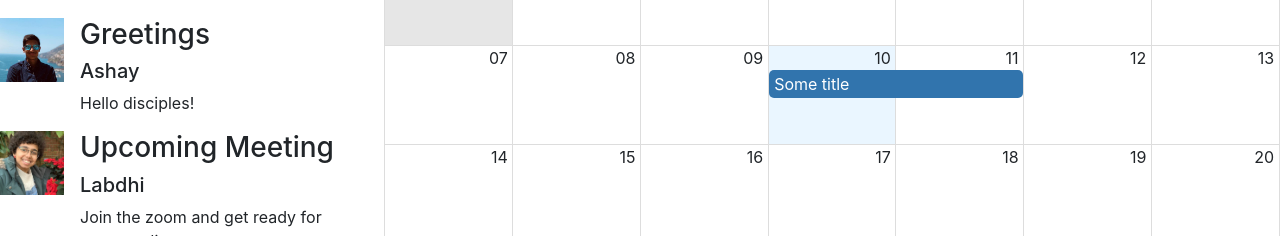
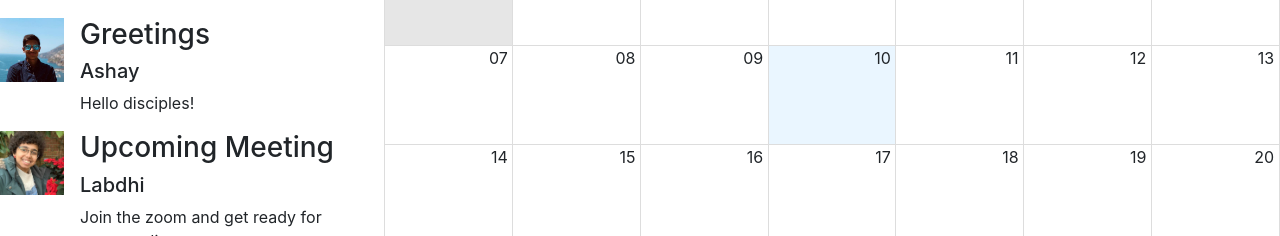
Before and after one commit to Conant-Hack-Club/Conant-Hack-Club-Website, a React (Create React App) app: page / in a window 1280 px wide. Shown: the part 716-952 px from the top of the page. Built offline with nearby package versions, Linux system fonts and the light colour scheme; no server answers; the database is empty.

Commit message:
events from firebase

```diff
--- a/src/components/CalendarHome.js
+++ b/src/components/CalendarHome.js
@@ -1,20 +1,26 @@
-import { React, useState } from 'react'
+import { React, useState, useEffect } from 'react'
 import { Calendar, momentLocalizer } from 'react-big-calendar'
 import moment from 'moment'
 import "react-big-calendar/lib/css/react-big-calendar.css";
+import {db} from "./firebase"
 
 const localizer = momentLocalizer(moment)
 
 export default function CalendarHome() {
-    const [events, setEvents] = useState([
-        {
-          start: moment().toDate(),
-          end: moment()
-            .add(1, "days")
-            .toDate(),
-          title: "Some title"
-        }
-      ]);
+  const [events, setEvents] = useState([]);
+
+      useEffect(() => {
+        db.collection("events").onSnapshot((snapshot) => {
+          setEvents(
+            snapshot.docs.map((doc) => ({
+              start: doc.data().start,
+              end: doc.data().end,
+              title: doc.data().title
+            }))
+          );
+        });
+      }, []);
+
   return (
       <div>
 
```
Lines whose indentation alone changed are shown as unchanged.
